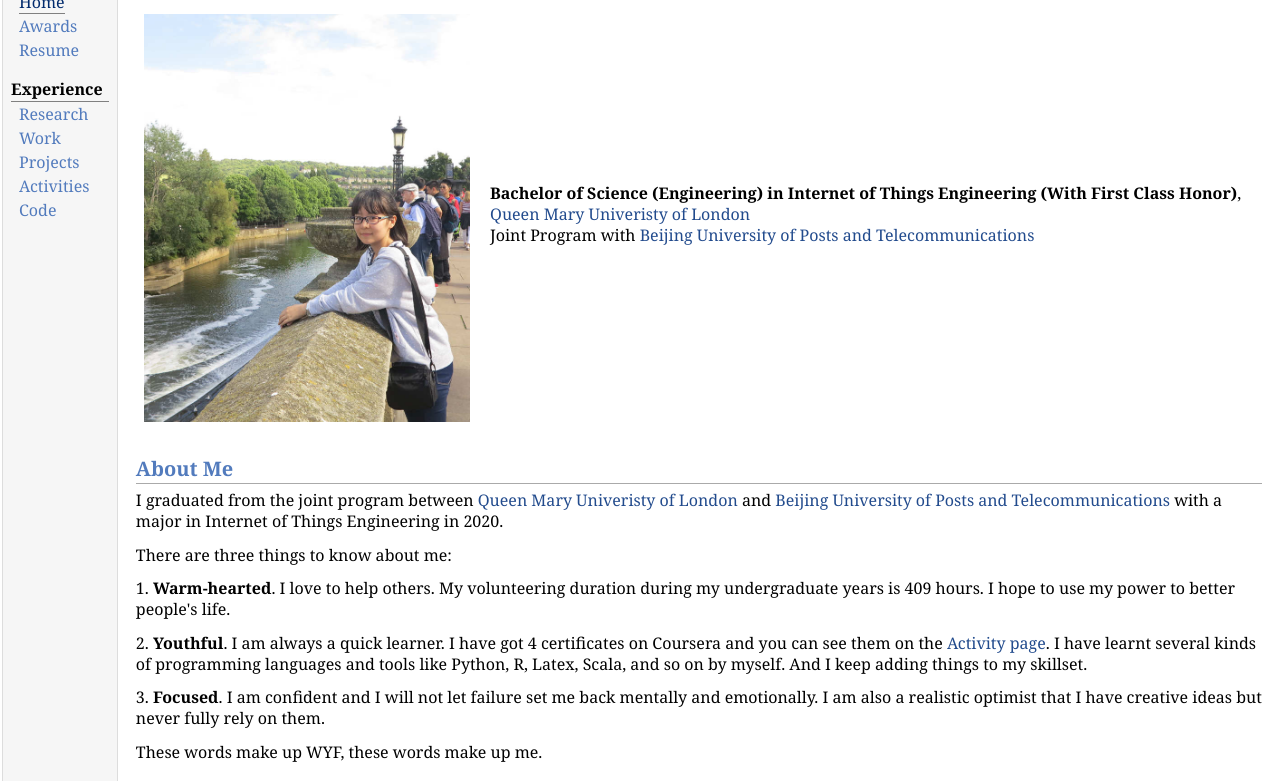
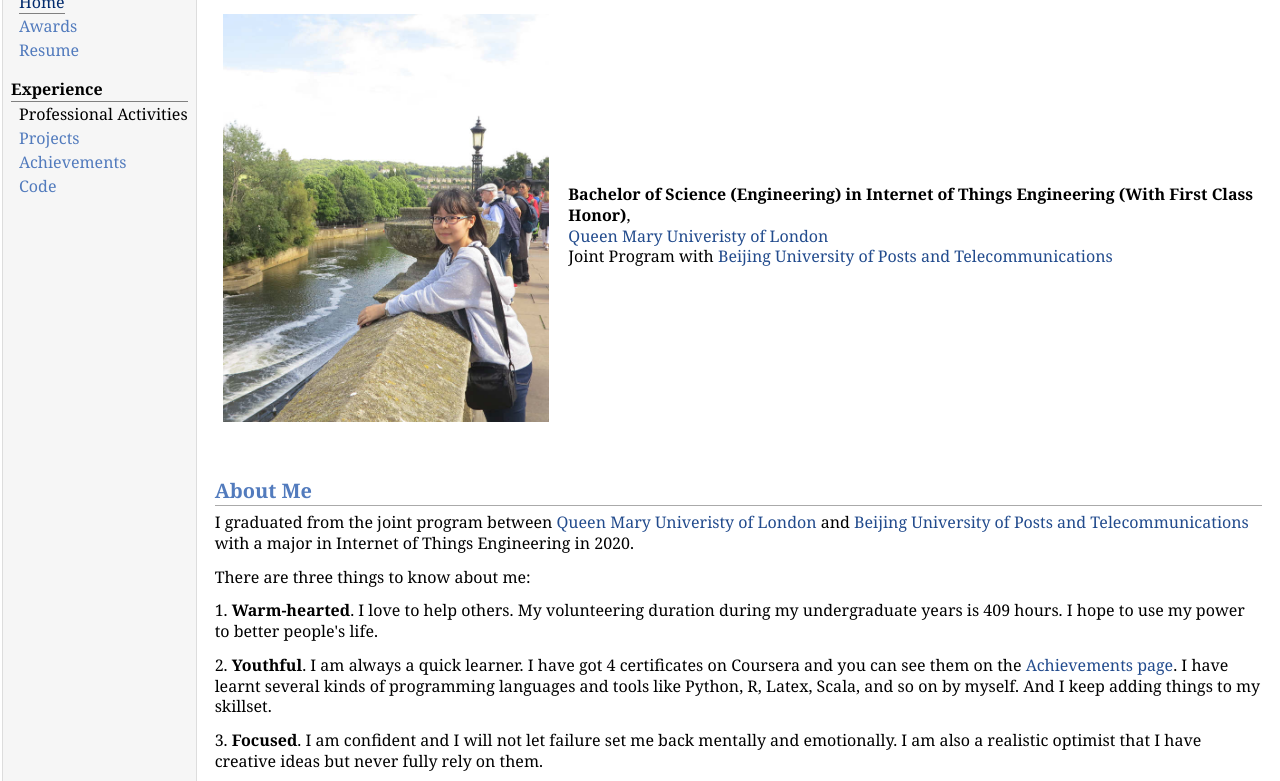
Before and after one commit to YufanWangYuki/yufanwangyuki.github.io, a plain HTML site: page index.html in a window 1280 px wide. Shown: the part 62-843 px from the top of the page. Drawn offline with Linux system fonts and the light colour scheme.

Commit message:
New adwards page

```diff
--- a/index.html
+++ b/index.html
@@ -17,10 +17,9 @@
 <div class="menu-item"><a href="awards.html">Awards</a></div>
 <div class="menu-item"><a href="CV.html">Resume</a></div>
 <div class="menu-category">Experience</div>
-<div class="menu-item"><a href="research.html">Research</a></div>
-<div class="menu-item"><a href="work.html">Work</a></div>
+<div class="menu-item"><a href="work.html"></a>Professional Activities</div>
 <div class="menu-item"><a href="projects.html">Projects</a></div>
-<div class="menu-item"><a href="activities.html">Activities</a></div>
+<div class="menu-item"><a href="activities.html">Achievements</a></div>
 <div class="menu-item"><a href="code.html">Code</a></div></td>
 
 <td id="layout-content">
@@ -46,14 +45,11 @@
 
   <p>1. <b>Warm-hearted</b>. I love to help others. My volunteering duration during my undergraduate years is 409 hours. I hope to use my power to better people's life.</p>
 
-  <p>2. <b>Youthful</b>. I am always a quick learner. I have got 4 certificates on Coursera and you can see them on the <a href="activities.html">Activity page</a>. I have learnt several kinds of programming languages and tools like Python, R, Latex, Scala, and so on by myself. And I keep adding things to my skillset.</p>
+  <p>2. <b>Youthful</b>. I am always a quick learner. I have got 4 certificates on Coursera and you can see them on the <a href="activities.html">Achievements page</a>. I have learnt several kinds of programming languages and tools like Python, R, Latex, Scala, and so on by myself. And I keep adding things to my skillset.</p>
 
   <p>3. <b>Focused</b>. I am confident and I will not let failure set me back mentally and emotionally. I am also a realistic optimist that I have creative ideas but never fully rely on them. </p>
 
   <p>These words make up WYF, these words make up me.</p>
-
-
-
 
 
 <h2>Contact</h2>
```
Also changed, not shown: awards.html (+1 -1 lines), work.html (+3 -3 lines), achievements.html (renamed from activities.html), assets/images/QM_Prize.png, 3 other files.
